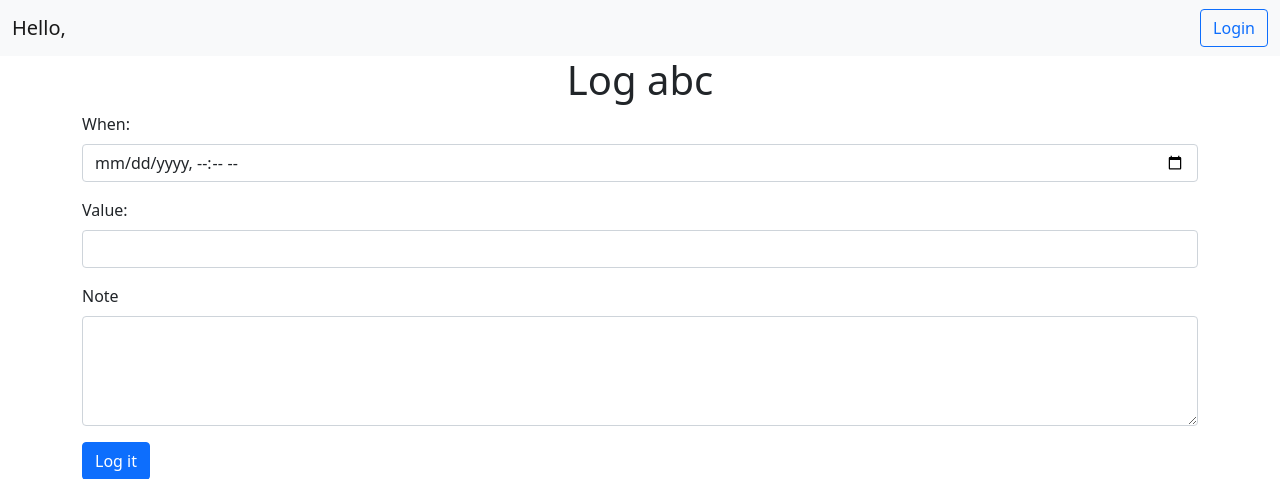
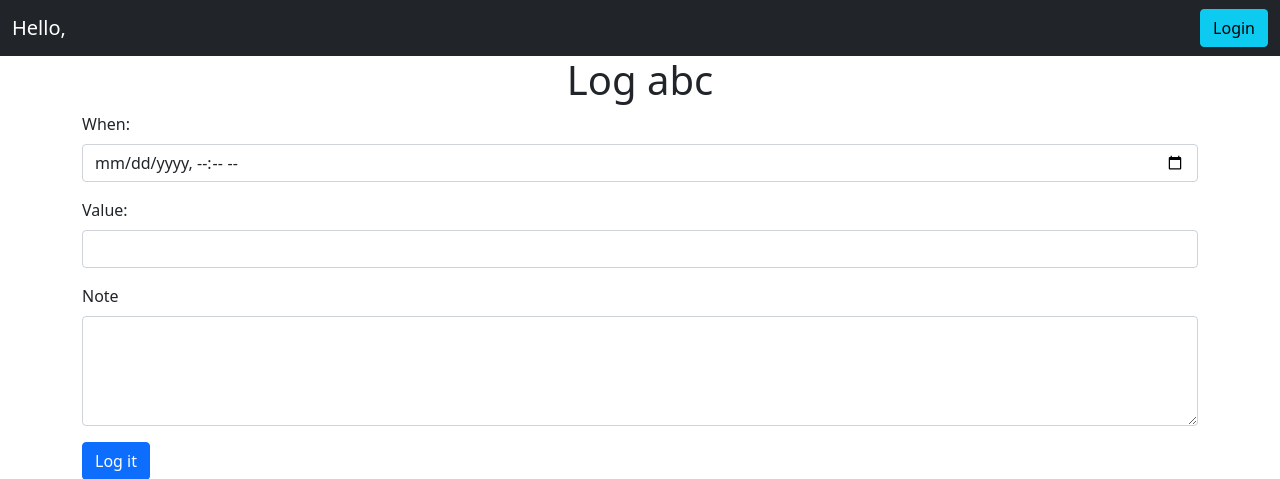
Before and after one commit to Manukumar-B-IITM/TrackerProject, a Flask app: template templates/log_create.html in a window 1280 px wide. Shown: the top 479 px of the page. Run offline with Flask 2, Linux system fonts and the light colour scheme; the template is opened without the code that fills it: values that come from a table or form of the project are taken from there, others are empty.

Commit message:
Update navbar.html

```diff
--- a/templates/navbar.html
+++ b/templates/navbar.html
@@ -1,4 +1,4 @@
-<nav class="navbar sticky-top navbar-expand-lg navbar-light bg-light">
+<nav class="navbar sticky-top navbar-expand-lg navbar-dark bg-dark">
   <div class="container-fluid">
     <a class="navbar-brand" href="/">Hello, {{current_user.username}}</a>
     {% if current_user.is_authenticated %}
@@ -19,15 +19,15 @@
         </li>
       </ul>
       <form action="/logout" method="GET">
-        <button class="btn btn-outline-primary" type="submit">Logout</button>
+        <button class="btn btn-info" type="submit">Logout</button>
       </form>
       {% elif isLogin == True %}
       <form action="/register" method="GET">
-        <button class="btn btn-outline-primary" type="submit">Register</button>
+        <button class="btn btn-info" type="submit">Register</button>
       </form>
       {% else %}
       <form action="/login" method="GET">
-        <button class="btn btn-outline-primary" type="submit">Login</button>
+        <button class="btn btn-info" type="submit">Login</button>
       </form>
       {% endif %}
     </div>
```
